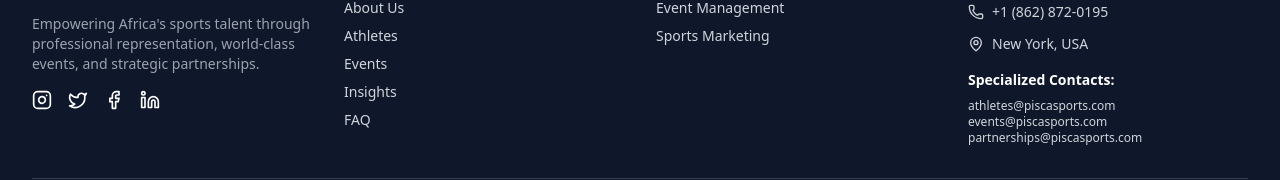
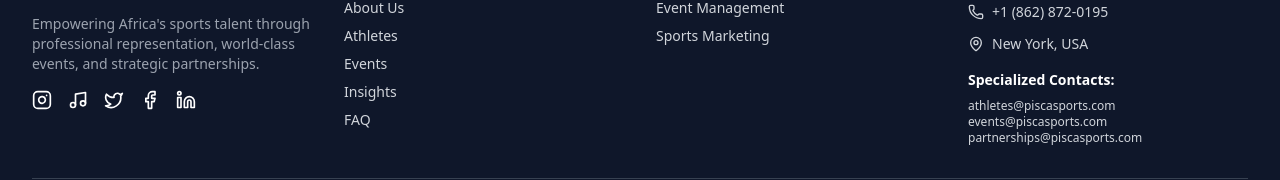
Before and after one commit to benardgomashie/pisca-website, a Next.js app: page / in a window 1280 px wide. Shown: the part 3602-3782 px from the top of the page. Built offline with nearby package versions, Linux system fonts and the light colour scheme.

Commit message:
Add TikTok social media link to footer

```diff
--- a/src/components/Footer.tsx
+++ b/src/components/Footer.tsx
@@ -1,6 +1,6 @@
 import Link from 'next/link'
 import Image from 'next/image'
-import { Instagram, Twitter, Facebook, Linkedin, Mail, Phone, MapPin } from 'lucide-react'
+import { Instagram, Twitter, Facebook, Linkedin, Mail, Phone, MapPin, Music } from 'lucide-react'
 
 export default function Footer() {
   return (
@@ -29,6 +29,10 @@ export default function Footer() {
               <a href="https://instagram.com/piscasports" target="_blank" rel="noopener noreferrer"
                  className="hover:text-green-400 transition" aria-label="Instagram">
                 <Instagram className="w-5 h-5" />
+              </a>
+              <a href="https://www.tiktok.com/t/ZP8ysJrtw" target="_blank" rel="noopener noreferrer"
+                 className="hover:text-green-400 transition" aria-label="TikTok">
+                <Music className="w-5 h-5" />
               </a>
               <a href="https://twitter.com/piscasports" target="_blank" rel="noopener noreferrer"
                  className="hover:text-green-400 transition" aria-label="Twitter">
```
